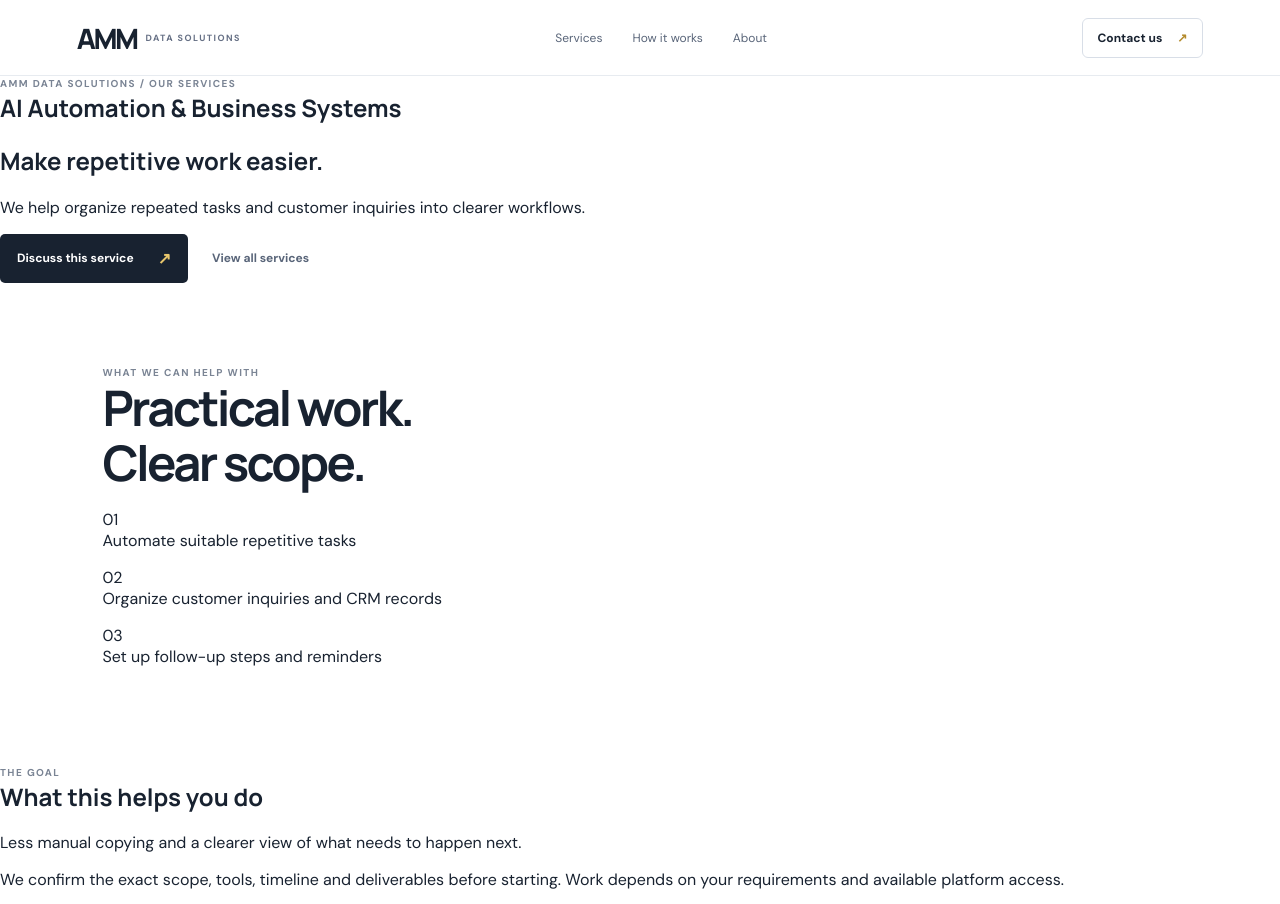
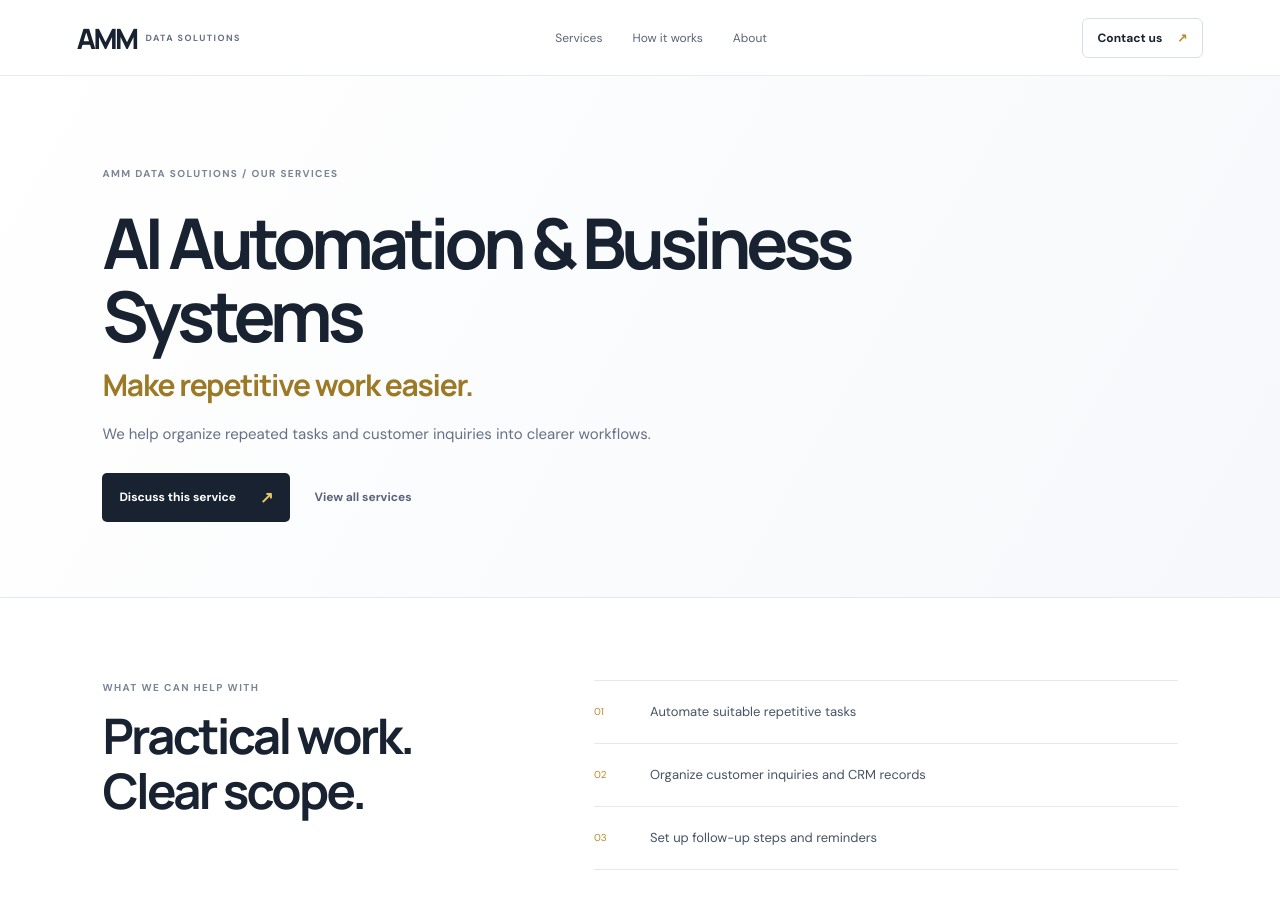
Before and after one commit to wwwab229-cpu/amm-data-solutions-website, a Next.js app: page /services/ai-automation-business-systems in a window 1280 px wide. Shown: the top 904 px of the page. Built offline with nearby package versions, Linux system fonts and the light colour scheme.

Commit message:
Style clean service detail page layouts

```diff
--- a/app/globals.css
+++ b/app/globals.css
@@ -109,3 +109,19 @@ footer>p{font-size:10px;color:#7d8795;margin:18px 0 24px}
 @media(max-width:900px){.nav{padding:0 24px}.navlinks{gap:16px}.hero{padding:70px 6vw;grid-template-columns:1fr 0.8fr;gap:12px}.hero h1{font-size:clamp(48px,7vw,68px)}.heroArt{transform:scale(.92)}.section{padding:68px 6vw}.serviceGrid{grid-template-columns:repeat(2,minmax(0,1fr))}.intro{column-gap:35px}.how,.about{gap:5vw}.aboutMark{min-height:165px}}
 @media(max-width:620px){html{scroll-padding-top:75px}.nav{height:68px;padding:0 18px}.brand{gap:6px}.brand strong{font-size:25px}.brand span{font-size:8px}.navlinks{display:none}.navcta{padding:10px 12px;font-size:11px}.hero{display:flex;flex-direction:column;align-items:stretch;padding:64px 22px 35px;gap:15px}.hero h1{font-size:clamp(48px,13vw,66px);margin:20px 0}.heroText{font-size:14px}.heroActions{gap:16px}.heroMeta{margin-top:23px;gap:12px}.heroArt{height:285px;width:100%;transform:none;margin-top:0}.artCard{width:min(82%,330px);padding:18px}.artLogo{font-size:47px;margin:22px 0 15px}.artHalo{width:260px;height:260px}.chipOne{right:-2px;top:18px}.chipTwo{left:-3px;bottom:15px}.artChip{font-size:9px;padding:10px}.section{padding:56px 22px}.intro{display:block}.intro h2{margin-top:19px;font-size:36px}.intro p{font-size:13px}.sectionHead{display:block;margin-bottom:25px}.sectionHead>p{margin-top:14px}.section h2{font-size:36px}.serviceGrid{grid-template-columns:1fr;gap:12px}.serviceCard{min-height:0;padding:21px}.serviceCard h3{margin-top:18px}.serviceCard ul{margin-bottom:17px}.how,.about,.faq{grid-template-columns:1fr;gap:30px}.howIntro h2{font-size:35px}.aboutMark{min-height:140px}.aboutMark strong{font-size:62px}.contact{padding-top:57px;padding-bottom:57px}.contact h2{font-size:39px}.footerBottom{flex-direction:column;gap:8px}footer{padding:24px 22px 18px}}
 @media(prefers-reduced-motion:reduce){*,*::before,*::after{scroll-behavior:auto!important;transition:none!important;animation:none!important}}
+
+.detailHero{padding:90px max(8vw,28px) 75px;background:linear-gradient(120deg,#fff,#f6f8fb);border-bottom:1px solid var(--line)}
+.detailHero h1{max-width:850px;font-size:clamp(42px,6vw,70px);line-height:1.04;letter-spacing:-.07em;margin:25px 0 12px}
+.detailHero h2{font-size:clamp(21px,3vw,30px);letter-spacing:-.04em;color:#9b7925;margin:0 0 16px}
+.detailHero>p{max-width:650px;color:var(--muted);font-size:15px;line-height:1.8;margin-bottom:25px}
+.detailBody{display:grid;grid-template-columns:.8fr 1.2fr;gap:8vw}
+.detailBody h2{margin-top:13px}
+.detailList{border-top:1px solid var(--line)}
+.detailItem{display:grid;grid-template-columns:42px 1fr;gap:14px;align-items:center;border-bottom:1px solid var(--line);padding:20px 0}
+.detailItem>span{font-size:10px;color:var(--gold)}
+.detailItem p{font-size:13px;line-height:1.7;color:#465365;margin:0}
+.detailOutcome{padding:65px max(8vw,28px);background:var(--soft)}
+.detailOutcome h2{font-size:clamp(32px,4vw,44px);letter-spacing:-.05em;margin:12px 0}
+.detailOutcome>p{max-width:650px;font-size:14px;line-height:1.8;color:var(--muted)}
+.detailOutcome .detailNote{font-size:11px;margin:18px 0 25px}
+@media(max-width:620px){.detailHero{padding:65px 22px 50px}.detailHero h1{font-size:42px}.detailBody{grid-template-columns:1fr;gap:25px}.detailOutcome{padding:52px 22px}}
```
